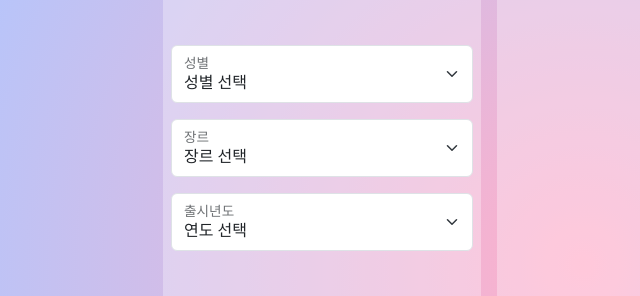
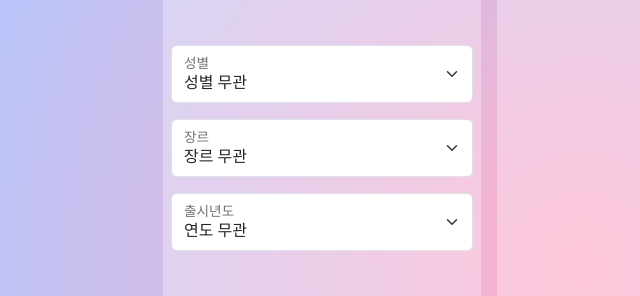
Before and after one commit to dh4m/OPS_1, a plain HTML site: page html/index.html in a window 1280 px wide. Shown: the part 177-473 px from the top of the page, 57-697 px from the left. Drawn offline with nearby package versions, Linux system fonts and the light colour scheme.

Commit message:
[Add] add no tropy option

```diff
--- a/html/index.html
+++ b/html/index.html
@@ -40,7 +40,7 @@
           <div class="form-group">
             <div class="form-floating mb-3">
               <select class="form-select" id="gender-select" aria-label="Floating label select example">
-                <option selected>성별 선택</option>
+                <option selected>성별 무관</option>
                 <option value="male">남자</option>
                 <option value="female">여자</option>
               </select>
@@ -49,7 +49,7 @@
 
             <div class="form-floating mb-3">
               <select class="form-select" id="genre-select" aria-label="Floating label select example">
-                <option selected>장르 선택</option>
+                <option selected>장르 무관</option>
                 <option value="ballade">발라드</option>
                 <option value="indie">인디</option>
                 <option value="kpop">K-Pop</option>
@@ -62,7 +62,7 @@
 
             <div class="form-floating mb-3">
               <select class="form-select" id="year-select" aria-label="Floating label select example">
-                <option selected>연도 선택</option>
+                <option selected>연도 무관</option>
                 <option value="80">1980</option>
                 <option value="90">1990</option>
                 <option value="00">2000</option>
```
